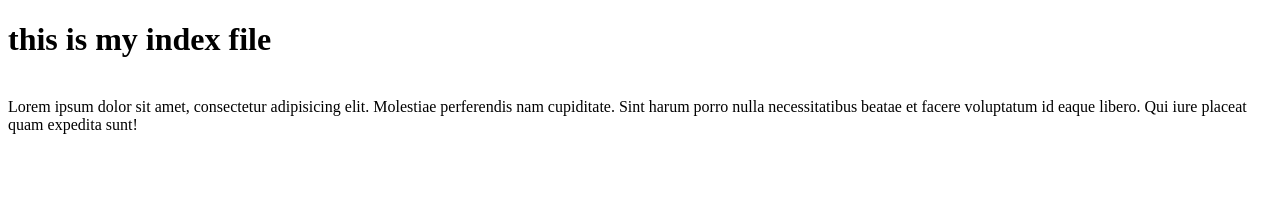
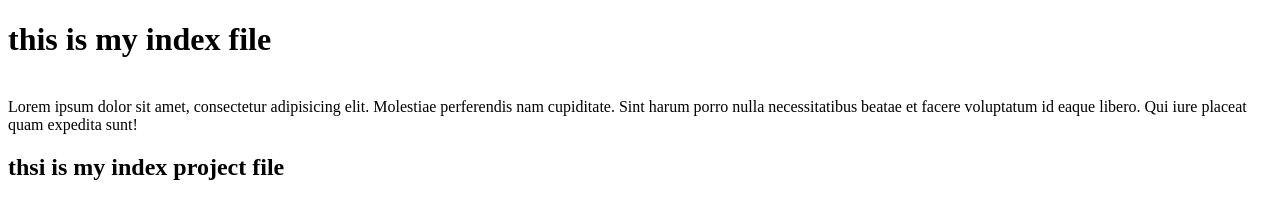
Before and after one commit to SyedMurtazaSaeed/GIT-MARCH-28-2025, a plain HTML site: page Index.html in a window 1280 px wide. Drawn offline with Linux system fonts and the light colour scheme.

Commit message:
Update Index-28-march.html

```diff
--- a/Index.html
+++ b/Index.html
@@ -11,5 +11,8 @@
     </h1>
     <br>
     Lorem ipsum dolor sit amet, consectetur adipisicing elit. Molestiae perferendis nam cupiditate. Sint harum porro nulla necessitatibus beatae et facere voluptatum id eaque libero. Qui iure placeat quam expedita sunt!
+    <h2>
+        thsi is my index project file
+    </h2>
 </body>
 </html>
```
